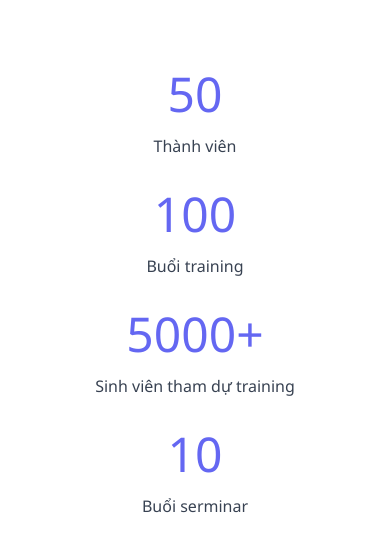
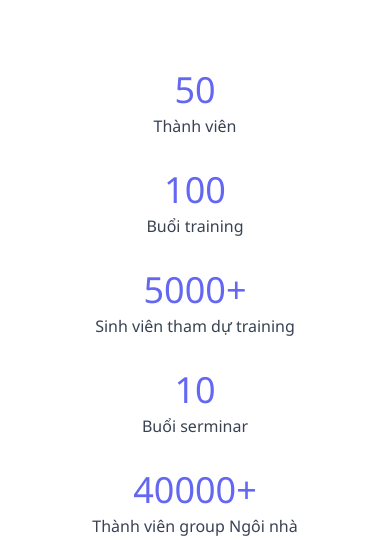
Before and after one commit to bht-cnpm-uit/WebBHT_FE, a Next.js app: page /about in a window 390 px wide. Shown: the part 298-838 px from the top of the page. Built offline with nearby package versions, Linux system fonts and the light colour scheme.

Commit message:
reponsive for statistic in about page

```diff
--- a/pages/about.js
+++ b/pages/about.js
@@ -50,11 +50,11 @@ function About() {
                     </header> */}
                     <div className="flex flex-wrap justify-center">
                         {STATISTICS.map((item, index) => (
-                            <div key={index} className="w-64 p-4">
-                                <p className="text-center text-5xl font-light text-primary">
+                            <div key={index} className="w-64 p-4 sm:w-60">
+                                <p className="text-center text-5xl font-light text-primary sm:text-4xl sm:font-medium">
                                     {item.number + (item.plus ? '+' : '')}
                                 </p>
-                                <p className="mt-4 text-center">{item.content}</p>
+                                <p className="mt-3 text-center sm:mt-1">{item.content}</p>
                             </div>
                         ))}
                     </div>
```
